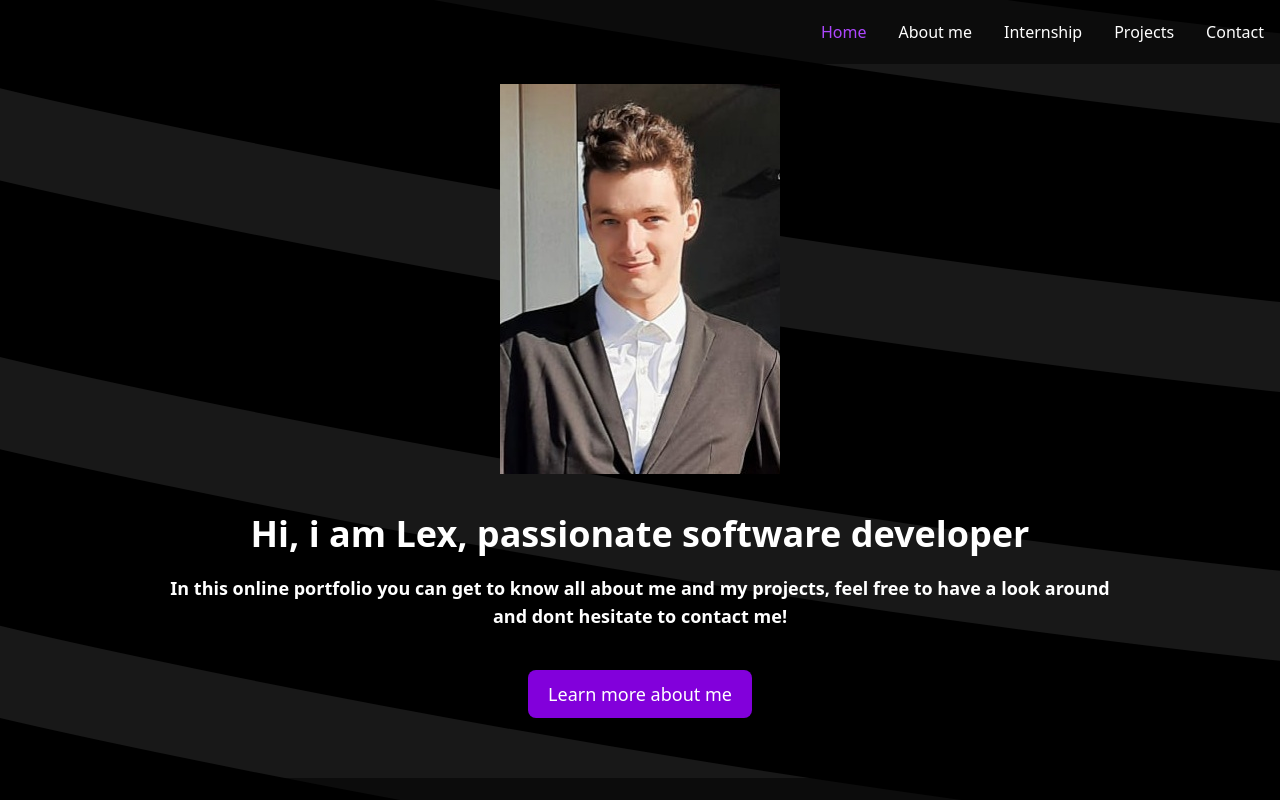
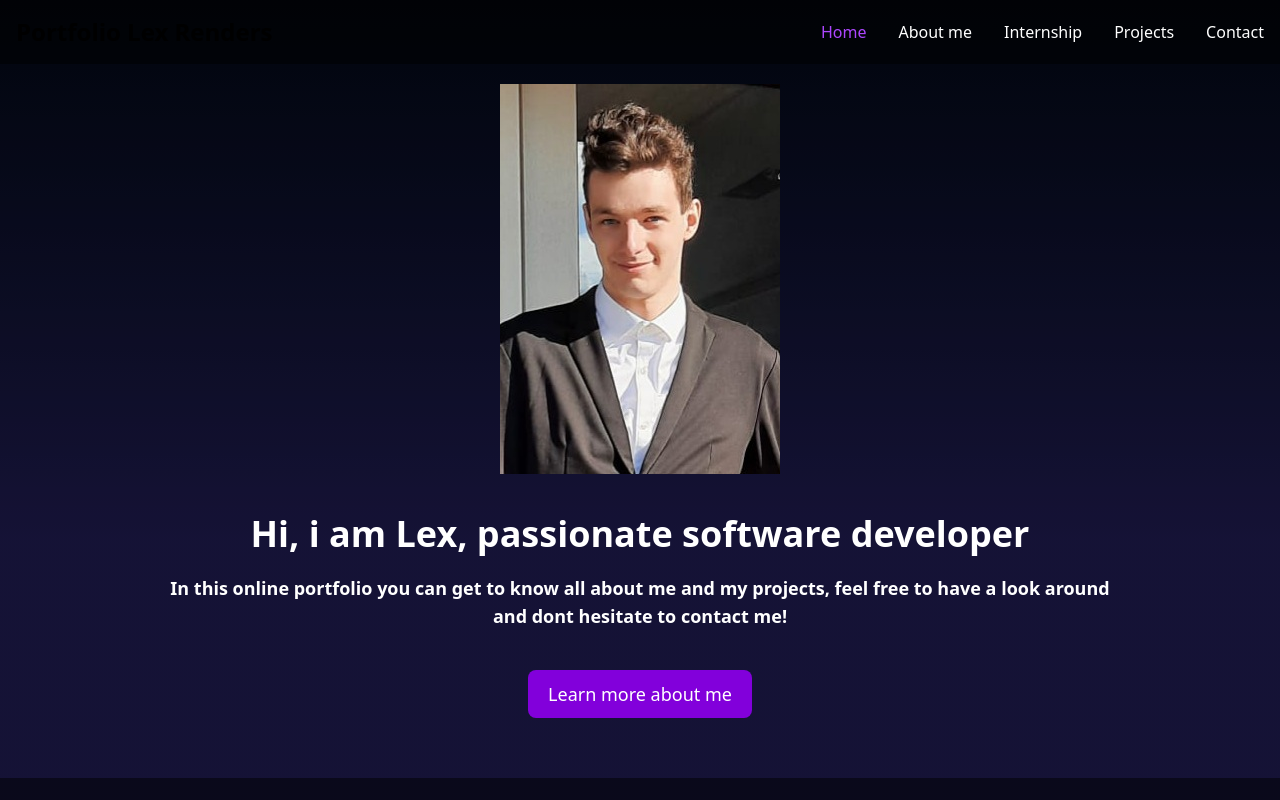
Before and after one commit to LexRenders/Portfolio, a React (Vite) app: page / in a window 1280 px wide. Shown: the top 800 px of the page. Built offline with nearby package versions, Linux system fonts and the light colour scheme.

Commit message:
New background again

```diff
--- a/src/main.tsx
+++ b/src/main.tsx
@@ -9,7 +9,7 @@ const root = ReactDOM.createRoot(
 )
 
 root.render(
-    <div style={{ backgroundImage: `url(${"/wavey-fingerprint.svg"})`, backgroundSize: 'cover', backgroundRepeat: 'no-repeat' }}>
+    <div className="min-h-screen bg-gradient-to-b from-gray-950 via-indigo-950 to-indigo-950">
         <div style={{ backgroundColor: 'rgba(0, 0, 0, 0.3)' }}>
             <BrowserRouter>
                 <Navbar />
```
